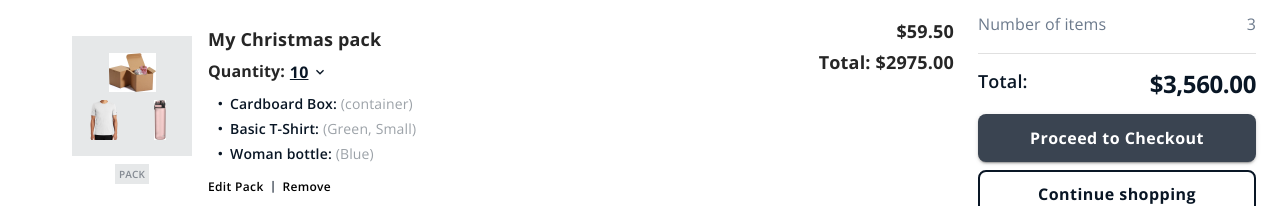
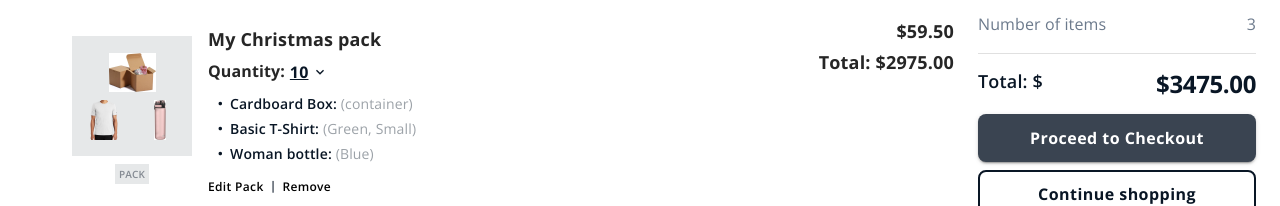
Before and after one commit to Jorgitoa9507/ReactChallenge_ShopingCart, a React (Create React App) app: page / in a window 1280 px wide. Shown: the part 216-422 px from the top of the page. Built offline with nearby package versions, Linux system fonts and the light colour scheme.

Commit message:
Added delete item action

```diff
--- a/src/components/CartItems/CartItemComponent.tsx
+++ b/src/components/CartItems/CartItemComponent.tsx
@@ -1,4 +1,5 @@
 import { Stack, Typography } from "@mui/material";
+import { useShopingCartContext } from "../../context/shoppingCartState";
 import { isItemsPack } from "../../helpers/isItemsPack";
 import CartItem from "../../models/CartItem";
 import ItemsPack from "../../models/ItemsPack";
@@ -10,6 +11,17 @@ export interface CartItemComponentProps {
 }
 
 const CartItemComponent: React.FC<CartItemComponentProps> = ({ cartItem }) => {
+  const { dispatch } = useShopingCartContext();
+
+  function deleteItemHandler(id: string) {
+    dispatch?.({
+      type: "DELETE_CART_ITEM",
+      payload: {
+        cartItemId: id,
+      },
+    });
+  }
+
   function calcPackPrice(pack: ItemsPack) {
     return pack.shoppingItems.reduce((acc, item) => acc + item.price, 0);
   }
@@ -17,9 +29,9 @@ const CartItemComponent: React.FC<CartItemComponentProps> = ({ cartItem }) => {
   return (
     <Stack direction="row" justifyContent="space-between">
       {isItemsPack(cartItem.item) ? (
-        <PackCartItem cartItem={cartItem} />
+        <PackCartItem cartItem={cartItem} onDelete={deleteItemHandler} />
       ) : (
-        <SingleCartItem cartItem={cartItem} />
+        <SingleCartItem cartItem={cartItem} onDelete={deleteItemHandler} />
       )}
       <Stack spacing={1} alignItems="end">
         <Typography
--- a/src/components/CartItems/CartItemsContainer.tsx
+++ b/src/components/CartItems/CartItemsContainer.tsx
@@ -1,14 +1,24 @@
 import { Divider, Stack, Typography } from "@mui/material";
+import { useLayoutEffect } from "react";
+import { useShopingCartContext } from "../../context/shoppingCartState";
 import { CART_ITEMS } from "../../data/mockCartItems";
 import CartItem from "./CartItemComponent";
 
 export default function CartItemsContainer() {
+  const { state, dispatch } = useShopingCartContext();
+
+  useLayoutEffect(() => {
+    dispatch?.({
+      type: "SET_CART_ITEMS",
+      payload: CART_ITEMS,
+    });
+  }, []);
   return (
     <Stack direction="column" spacing={3}>
       <Typography variant="h1">Your cart</Typography>
-      {CART_ITEMS.map((cartItem) => (
+      {state.cartItems.map((item) => (
         <>
-          <CartItem cartItem={cartItem} key={cartItem.id} />
+          <CartItem cartItem={item} key={item.id} />
           <Divider />
         </>
       ))}
--- a/src/components/CartItems/PackCartItem.tsx
+++ b/src/components/CartItems/PackCartItem.tsx
@@ -7,6 +7,7 @@ import QuantitySelector from "./QuantitySelector";
 
 export interface PackCartItemProps {
   cartItem: CartItem;
+  onDelete: (id: string) => void;
 }
 
 const ShoopingListItem = styled("span")(({ theme }) => ({
@@ -30,7 +31,7 @@ const ItemDescription = styled("span")(({ theme }) => ({
   color: theme.palette.dark["07"],
 }));
 
-const PackCartItem: React.FC<PackCartItemProps> = ({ cartItem }) => {
+const PackCartItem: React.FC<PackCartItemProps> = ({ cartItem, onDelete }) => {
   const item = cartItem.item as ItemsPack;
 
   return (
@@ -139,7 +140,10 @@ const PackCartItem: React.FC<PackCartItemProps> = ({ cartItem }) => {
               })}>
               |
             </Typography>
-            <DeleteButton variant="text" disableRipple={true}>
+            <DeleteButton
+              onClick={() => onDelete(cartItem.id)}
+              variant="text"
+              disableRipple={true}>
               Remove
             </DeleteButton>
           </Stack>
--- a/src/components/CartItems/SingleCartItem.tsx
+++ b/src/components/CartItems/SingleCartItem.tsx
@@ -4,6 +4,7 @@ import ShoppingItem from "../../models/ShoppingItem";
 import { DeleteOutline } from "@mui/icons-material";
 import { styled } from "@mui/material/styles";
 import QuantitySelector from "./QuantitySelector";
+import { useShopingCartContext } from "../../context/shoppingCartState";
 
 export const DeleteButton = styled(Button)(({ theme }) => ({
   fontSize: 12,
@@ -22,9 +23,13 @@ export const DeleteButton = styled(Button)(({ theme }) => ({
 
 export interface SingleCartItemProps {
   cartItem: CartItem;
+  onDelete: (id: string) => void;
 }
 
-const SingleCartItem: React.FC<SingleCartItemProps> = ({ cartItem }) => {
+const SingleCartItem: React.FC<SingleCartItemProps> = ({
+  cartItem,
+  onDelete,
+}) => {
   const item = cartItem.item as ShoppingItem;
 
   return (
@@ -58,6 +63,7 @@ const SingleCartItem: React.FC<SingleCartItemProps> = ({ cartItem }) => {
             {/* cartItem.amount */}
           </Typography>
           <DeleteButton
+            onClick={() => onDelete(cartItem.id)}
             variant="text"
             disableRipple={true}
             startIcon={<DeleteOutline />}>
--- a/src/components/OrderSummary.tsx
+++ b/src/components/OrderSummary.tsx
@@ -1,6 +1,23 @@
 import { Button, Divider, Stack, Typography } from "@mui/material";
+import { useShopingCartContext } from "../context/shoppingCartState";
+import { isItemsPack } from "../helpers/isItemsPack";
 
 const OrderSummary: React.FC = () => {
+  const { state } = useShopingCartContext();
+
+  const total = state.cartItems.reduce((acc, item) => {
+    return (
+      acc +
+      item.amount *
+        (isItemsPack(item.item)
+          ? item.item.shoppingItems.reduce(
+              (packAcc, packItem) => packAcc + packItem.price,
+              0
+            )
+          : item.item.price)
+    );
+  }, 0);
+
   return (
     <Stack direction="column" spacing={2}>
       <Typography variant="h1">Order Summary</Typography>
@@ -13,7 +30,7 @@ const OrderSummary: React.FC = () => {
         <Typography
           variant="subtitle2"
           color={(theme) => theme.palette.dark["05"]}>
-          3
+          {state.cartItems.length}
         </Typography>
       </Stack>
       <Divider />
@@ -22,9 +39,9 @@ const OrderSummary: React.FC = () => {
           variant="subtitle1"
           color={(theme) => theme.palette.dark["01"]}
           sx={(theme) => ({ fontWeight: theme.typography.fontWeightMedium })}>
-          Total:
+          Total: $
         </Typography>
-        <Typography variant="h1">$3,560.00</Typography>
+        <Typography variant="h1">${total.toFixed(2)}</Typography>
       </Stack>
       <Stack direction="column" spacing={1}>
         <Button variant="contained">Proceed to Checkout</Button>
--- a/src/context/shoppingCartReducer.ts
+++ b/src/context/shoppingCartReducer.ts
@@ -1,8 +1,9 @@
-import { ContextCartItem, State } from "./shoppingCartState";
+import CartItem from "../models/CartItem";
+import { State } from "./shoppingCartState";
 
 export interface SetCartItemsAction {
   type: "SET_CART_ITEMS";
-  payload: ContextCartItem[];
+  payload: CartItem[];
 }
 
 export interface SetCartItemQuantityAction {
@@ -34,7 +35,7 @@ const ShoppingCartReducer = (state: State, action: Action): State => {
     case "SET_CART_ITEM_QUANTITY":
       return {
         cartItems: state.cartItems.map((cartItem) => {
-          if (cartItem.cartItem.id === action.payload.cartItemId) {
+          if (cartItem.id === action.payload.cartItemId) {
             return {
               ...cartItem,
               amount: action.payload.quantity,
@@ -47,7 +48,7 @@ const ShoppingCartReducer = (state: State, action: Action): State => {
       return {
         ...state.cartItems,
         cartItems: state.cartItems.filter(
-          (cartItem) => cartItem.cartItem.id !== action.payload.cartItemId
+          (cartItem) => cartItem.id !== action.payload.cartItemId
         ),
       };
 
```
Also changed, not shown: src/context/shoppingCartState.tsx (+1 -6 lines).
